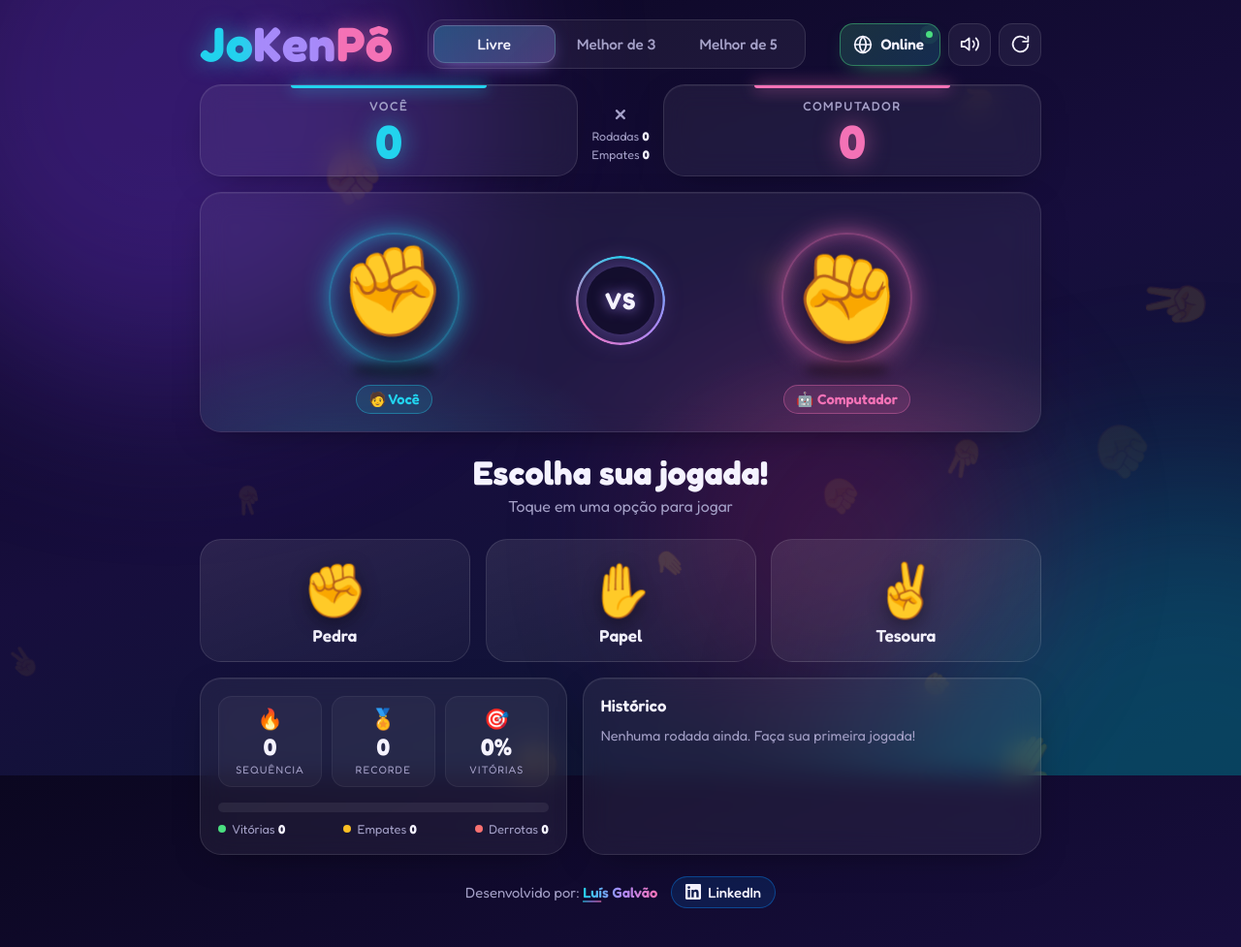
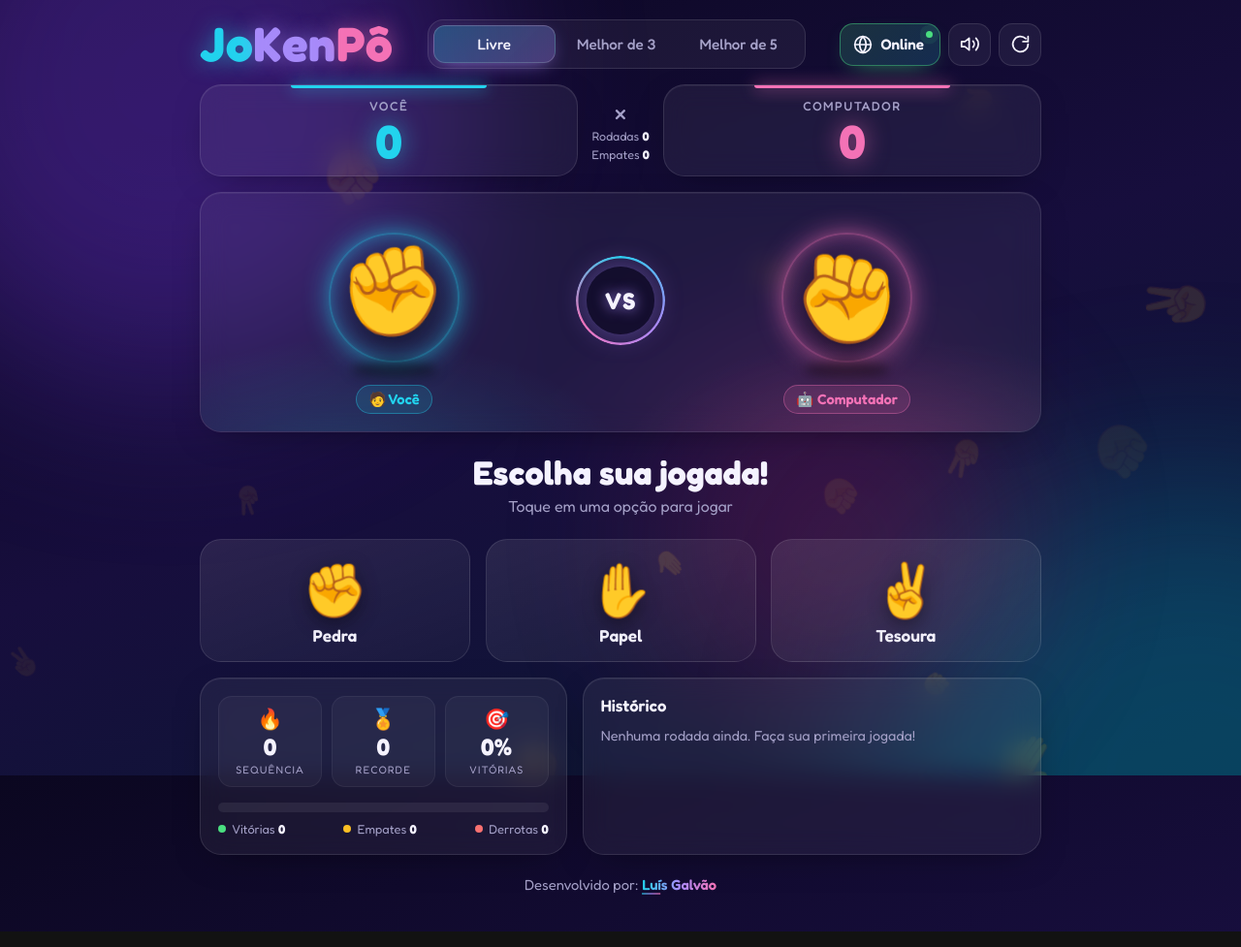
Before and after one commit to Sasuzin/JS-Pedra-Papel-e-Tesoura, a plain HTML site: page index.html in a window 1280 px wide. Shown: the whole page at 97% size. Drawn offline with Linux system fonts and the light colour scheme.

Commit message:
Remove o botão LinkedIn do rodapé (o nome já leva ao perfil)
Co-Authored-By: Claude Opus 5.5 <noreply@anthropic.com>

```diff
--- a/index.css
+++ b/index.css
@@ -1927,41 +1927,6 @@ button {
 .rodape .autor:focus-visible::after {
     transform: scaleX(1);
     opacity: 1;
-}
-
-.linkedin {
-    display: inline-flex;
-    align-items: center;
-    gap: 7px;
-    padding: 7px 14px;
-    border-radius: 999px;
-    font-weight: 500;
-    color: var(--texto);
-    text-decoration: none;
-    background: rgba(10, 102, 194, 0.18);
-    border: 1px solid rgba(10, 102, 194, 0.6);
-    transition: transform 0.25s var(--mola), background 0.25s, box-shadow 0.25s;
-}
-
-.linkedin svg {
-    width: 16px;
-    height: 16px;
-    fill: currentColor;
-    transition: transform 0.4s var(--mola);
-}
-
-.linkedin:hover {
-    transform: translateY(-2px) scale(1.04);
-    background: #0a66c2;
-    box-shadow: 0 10px 24px -10px #0a66c2;
-}
-
-.linkedin:hover svg {
-    transform: rotate(-10deg) scale(1.15);
-}
-
-.linkedin:active {
-    transform: scale(0.95);
 }
 
 /* ---------- Modal de fim de partida ---------- */
--- a/index.html
+++ b/index.html
@@ -201,11 +201,7 @@
 
         <!-- Rodapé -->
         <footer class="rodape entrar" style="--d:6">
-            <span>Desenvolvido por: <a class="autor" href="https://www.linkedin.com/in/luis-galv%C3%A3o/" target="_blank" rel="noopener noreferrer" title="Abrir o LinkedIn de Luís Galvão">Luís Galvão</a></span>
-            <a class="linkedin" href="https://www.linkedin.com/in/luis-galv%C3%A3o/" target="_blank" rel="noopener noreferrer" aria-label="LinkedIn de Luís Galvão (abre em nova aba)">
-                <svg viewBox="0 0 24 24" aria-hidden="true"><path d="M20.45 20.45h-3.56v-5.57c0-1.33-.02-3.04-1.85-3.04-1.85 0-2.14 1.45-2.14 2.94v5.67H9.34V9h3.42v1.56h.05c.48-.9 1.64-1.85 3.37-1.85 3.6 0 4.27 2.37 4.27 5.46v6.28zM5.34 7.43a2.06 2.06 0 1 1 0-4.13 2.06 2.06 0 0 1 0 4.13zM7.12 20.45H3.56V9h3.56v11.45zM22.22 0H1.77C.79 0 0 .77 0 1.73v20.54C0 23.23.79 24 1.77 24h20.45c.98 0 1.78-.77 1.78-1.73V1.73C24 .77 23.2 0 22.22 0z"/></svg>
-                <span>LinkedIn</span>
-            </a>
+            <span>Desenvolvido por: <a class="autor" href="https://www.linkedin.com/in/luis-galv%C3%A3o/" target="_blank" rel="noopener noreferrer" title="Abrir o LinkedIn de Luís Galvão" aria-label="Luís Galvão no LinkedIn (abre em nova aba)">Luís Galvão</a></span>
         </footer>
     </main>
 
```
